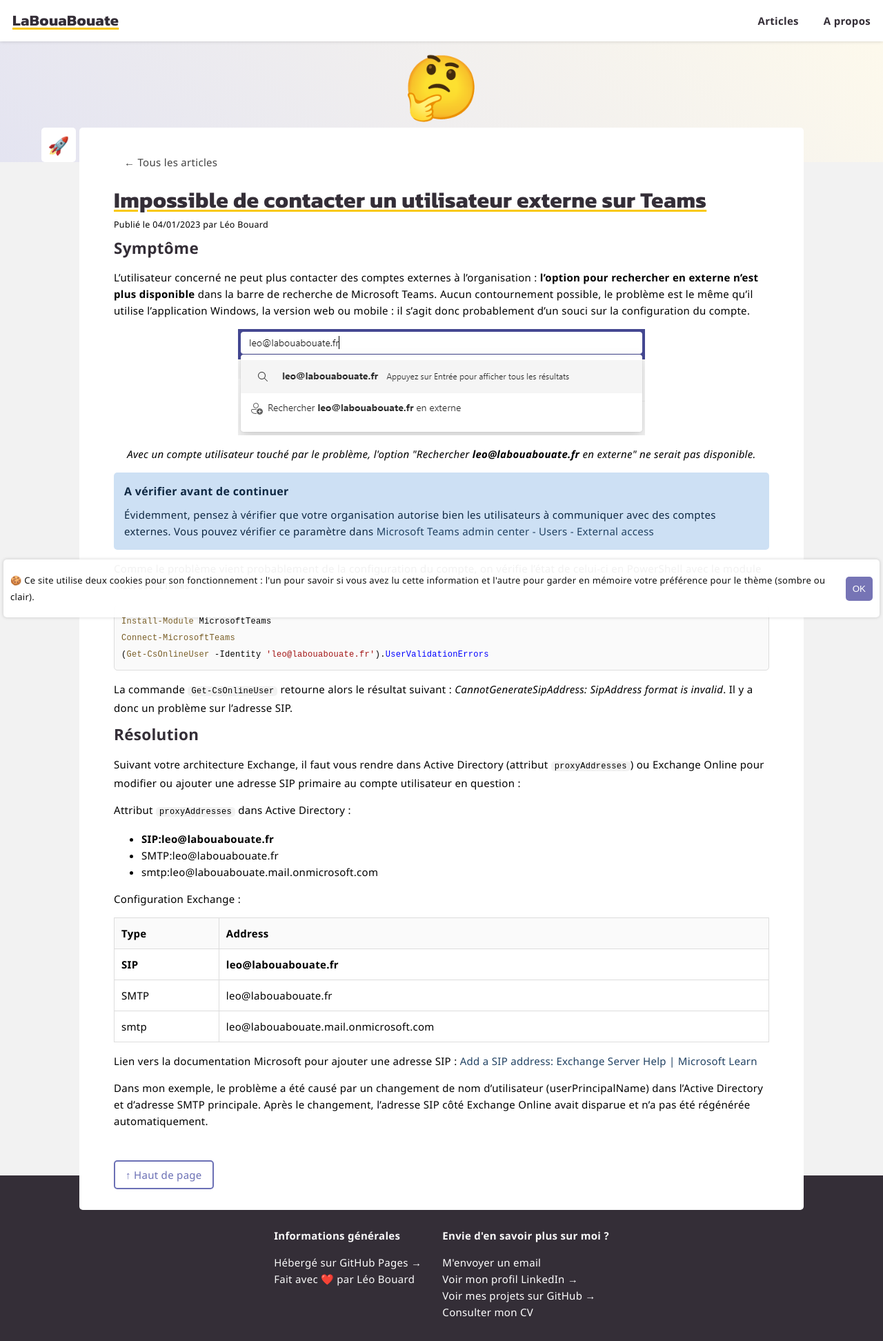
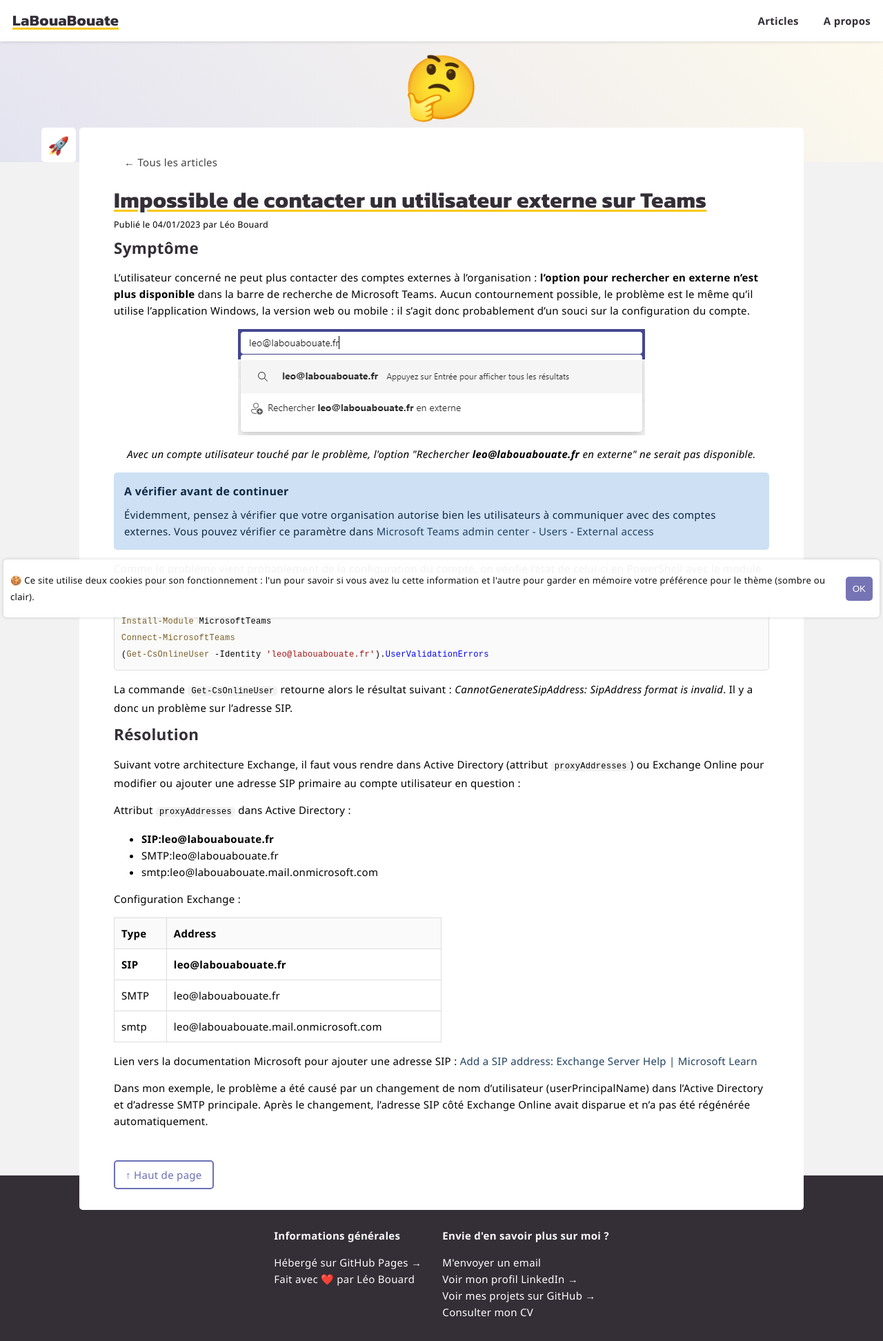
Before and after one commit to leobouard/leobouard.github.io, a Jekyll site: the page built from _posts/2023-01-04-impossible-de-contacter-un-utilisateur-externe-teams.md, in a window 1280 px wide. Shown: the whole page at 69% size. Built offline with Jekyll 4.4.1, drawn with Linux system fonts in a browser that asks for light colours; some web fonts are replaced.

Commit message:
Update style.scss

```diff
--- a/assets/css/style.scss
+++ b/assets/css/style.scss
@@ -179,7 +179,8 @@
     }
 
     table {
-        width: 100%;
+        max-width: 100%;
+        min-width: 50%;
     }
 }
 
```
